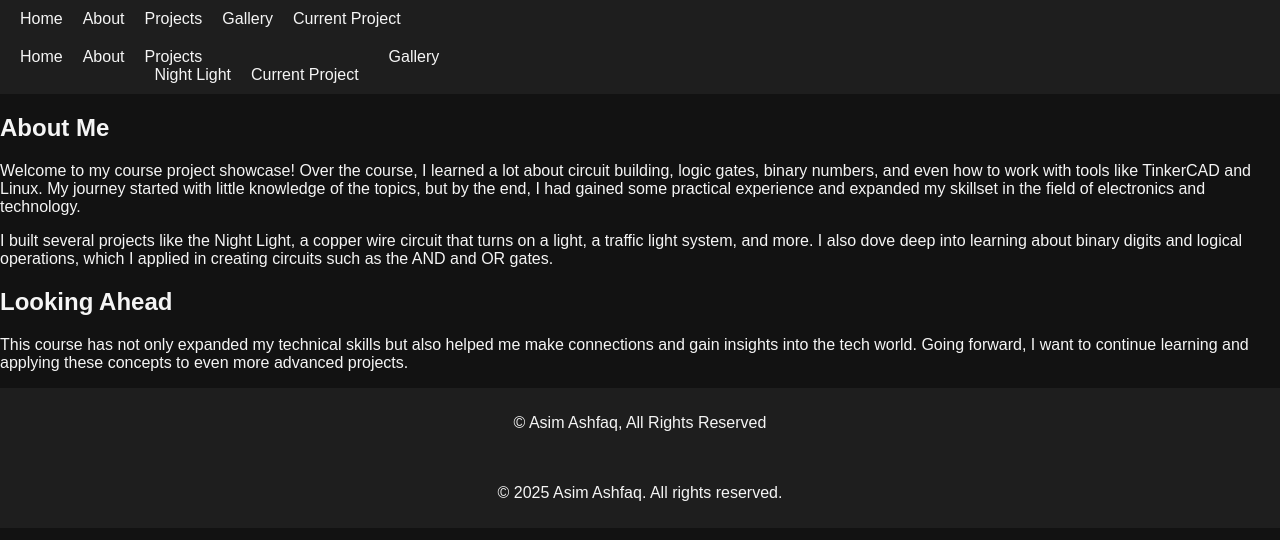
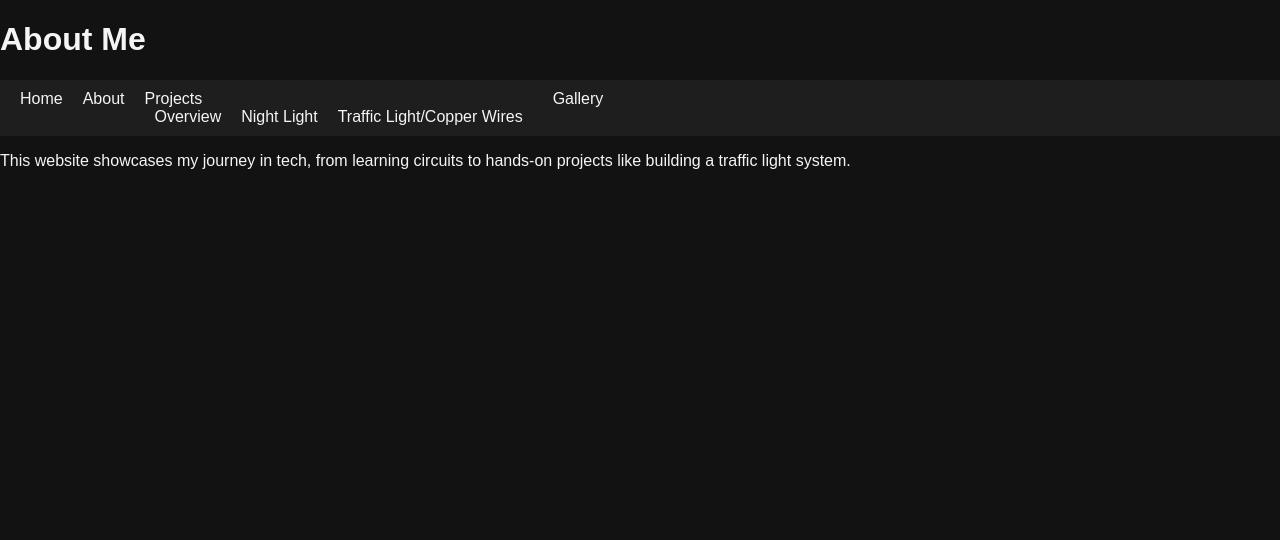
Before and after one commit to Asim-A-dev/Asim.github.io, a Jekyll site: the page about.html, which Jekyll copies as it is, in a window 1280 px wide. Shown: the top 540 px of the page. Built offline with Jekyll 4.4.1, drawn with Linux system fonts in a browser that asks for light colours.

Commit message:
Update about.html

```diff
--- a/about.html
+++ b/about.html
@@ -1,27 +1,24 @@
----
-layout: default
-title: About
----
-
 <!DOCTYPE html>
 <html lang="en">
 <head>
     <meta charset="UTF-8">
     <meta name="viewport" content="width=device-width, initial-scale=1.0">
-    <title>{{ page.title }}</title>
+    <title>About - Asim's Tech Journey</title>
     <link rel="stylesheet" href="/assets/css/style.css">
 </head>
 <body>
-
     <header>
+        <h1>About Me</h1>
         <nav>
-        <ul class="navbar">
-            <li><a href="/">Home</a></li>
+            <ul>
+                <li><a href="/index.html">Home</a></li>
                 <li><a href="/about.html">About</a></li>
-            <li><a href="/projects.html">Projects</a>
-                <ul>
-                    <li><a href="/projects/night-light">Night Light</a></li>
-                    <li><a href="/projects/current-project">Current Project</a></li>
+                <li class="dropdown">
+                    <a href="#">Projects</a>
+                    <ul class="dropdown-menu">
+                        <li><a href="/projects.html">Overview</a></li>
+                        <li><a href="/REAL%20WORLD%20PROJECT.mp4">Night Light</a></li>
+                        <li><a href="/CULMINATING.jpg">Traffic Light/Copper Wires</a></li>
                     </ul>
                 </li>
                 <li><a href="/gallery.html">Gallery</a></li>
@@ -30,20 +27,7 @@ title: About
     </header>
 
     <main>
-    <section class="about-section">
-        <h1>About Me</h1>
-        <p>Welcome to my course project showcase! Over the course, I learned a lot about circuit building, logic gates, binary numbers, and even how to work with tools like TinkerCAD and Linux. My journey started with little knowledge of the topics, but by the end, I had gained some practical experience and expanded my skillset in the field of electronics and technology.</p>
-
-        <p>I built several projects like the Night Light, a copper wire circuit that turns on a light, a traffic light system, and more. I also dove deep into learning about binary digits and logical operations, which I applied in creating circuits such as the AND and OR gates.</p>
-
-        <h2>Looking Ahead</h2>
-        <p>This course has not only expanded my technical skills but also helped me make connections and gain insights into the tech world. Going forward, I want to continue learning and applying these concepts to even more advanced projects.</p>
-    </section>
+        <p>This website showcases my journey in tech, from learning circuits to hands-on projects like building a traffic light system.</p>
     </main>
-
-<footer>
-    <p>&copy; Asim Ashfaq, All Rights Reserved</p>
-</footer>
-
 </body>
 </html>
```
Lines whose indentation alone changed are shown as unchanged.
